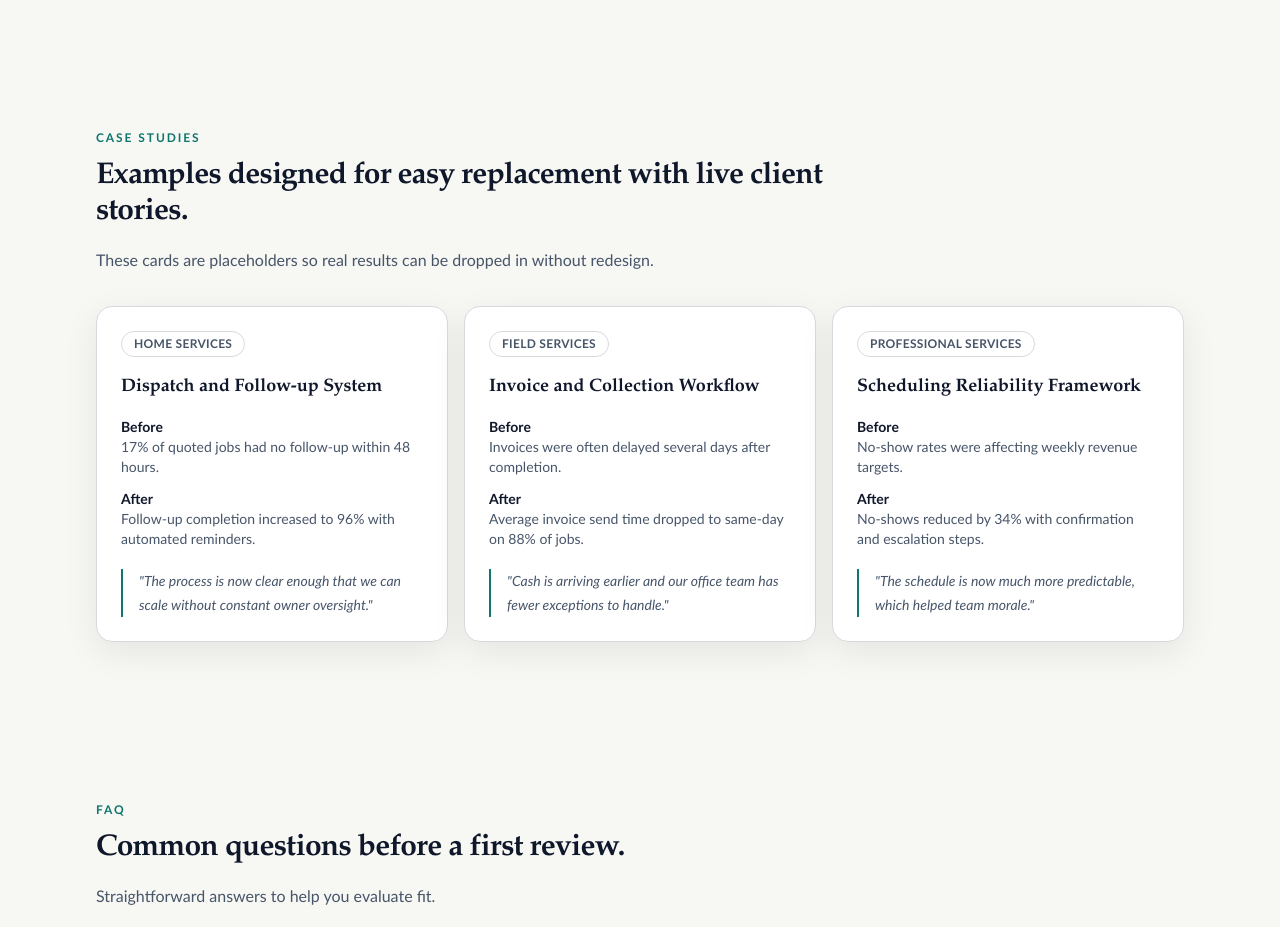
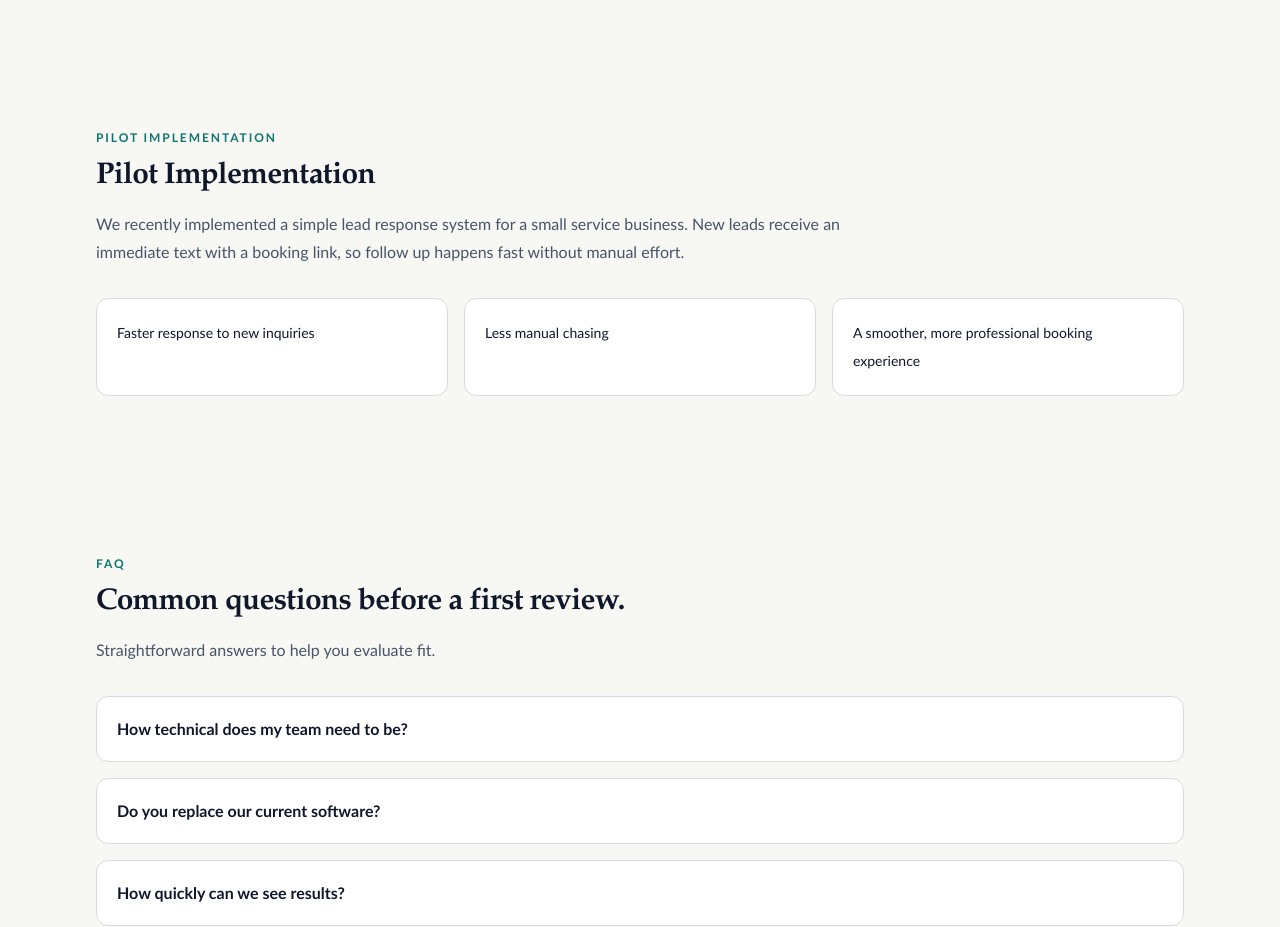
Before and after one commit to blakegrosenthal/operaite-site, a Next.js app: page / in a window 1280 px wide. Shown: the part 3220-4147 px from the top of the page. Built offline with nearby package versions, Linux system fonts and the light colour scheme; no server answers.

Commit message:
homepage updates

```diff
--- a/app/page.tsx
+++ b/app/page.tsx
@@ -1,6 +1,5 @@
 import Link from 'next/link'
 import type { Metadata } from 'next'
-import { CaseStudyCard } from '@/components/CaseStudyCard'
 import { CTA } from '@/components/CTA'
 import { FAQ } from '@/components/FAQ'
 import { Section } from '@/components/Section'
@@ -176,34 +175,22 @@ export default function HomePage() {
       </Section>
 
       <Section
-        id="case-studies"
-        eyebrow="Case studies"
-        title="Examples designed for easy replacement with live client stories."
-        description="These cards are placeholders so real results can be dropped in without redesign."
+        id="pilot-implementation"
+        eyebrow="Pilot implementation"
+        title="Pilot Implementation"
+        description="We recently implemented a simple lead response system for a small service business. New leads receive an immediate text with a booking link, so follow up happens fast without manual effort."
       >
-        <div className="grid gap-4 md:grid-cols-3">
-          <CaseStudyCard
-            title="Dispatch and Follow-up System"
-            industry="Home Services"
-            before="17% of quoted jobs had no follow-up within 48 hours."
-            after="Follow-up completion increased to 96% with automated reminders."
-            testimonial="The process is now clear enough that we can scale without constant owner oversight."
-          />
-          <CaseStudyCard
-            title="Invoice and Collection Workflow"
-            industry="Field Services"
-            before="Invoices were often delayed several days after completion."
-            after="Average invoice send time dropped to same-day on 88% of jobs."
-            testimonial="Cash is arriving earlier and our office team has fewer exceptions to handle."
-          />
-          <CaseStudyCard
-            title="Scheduling Reliability Framework"
-            industry="Professional Services"
-            before="No-show rates were affecting weekly revenue targets."
-            after="No-shows reduced by 34% with confirmation and escalation steps."
-            testimonial="The schedule is now much more predictable, which helped team morale."
-          />
-        </div>
+        <ul className="grid gap-4 text-sm sm:grid-cols-3">
+          <li className="rounded-xl border border-line bg-white p-5 text-sm leading-7 text-foreground">
+            Faster response to new inquiries
+          </li>
+          <li className="rounded-xl border border-line bg-white p-5 text-sm leading-7 text-foreground">
+            Less manual chasing
+          </li>
+          <li className="rounded-xl border border-line bg-white p-5 text-sm leading-7 text-foreground">
+            A smoother, more professional booking experience
+          </li>
+        </ul>
       </Section>
 
       <Section
```
